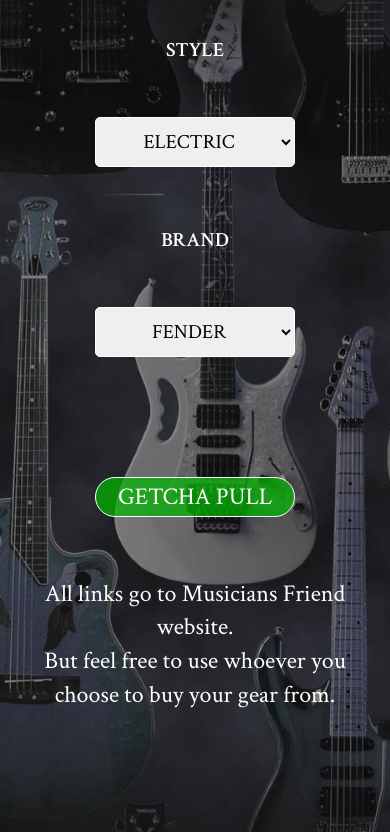
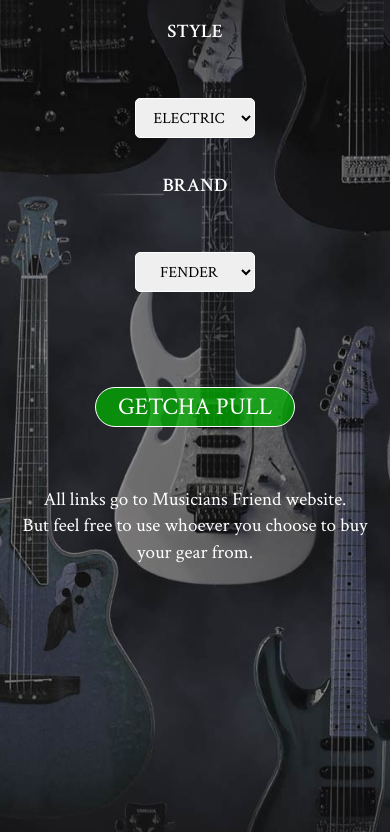
Before and after one commit to jerryvanderweide72/jerryvanderweide72.github.io, a plain HTML site: page index.html in a window 390 px wide. Shown: the part 92-924 px from the top of the page. Drawn offline with Linux system fonts and the light colour scheme.

Commit message:
Made more changes for mobile phone.

```diff
--- a/resources/css/queries.css
+++ b/resources/css/queries.css
@@ -74,7 +74,7 @@
         font-size: 130%;
     }
 
-    .how-to h2, h2, h3 {
+    .how-to h2, h3 {
         font-size: 100%;
     }
 
@@ -94,16 +94,22 @@
 
     .guitar-selection {
         float: none;
-        width: 200px;
         margin-left: auto;
         margin-right: auto;
     }
 
     .guitar-brand {
         float: none;
-        width: 200px;
         margin-left: auto;
         margin-right: auto;
+    }
+
+    .lbl-1 {
+        width: 360px;
+    }
+
+    .lbl-2 {
+        width: 360px;
     }
 
 
@@ -143,13 +149,6 @@
         margin-bottom: 2%;
     }
 
-    .lbl-1 {
-        width: 360px;
-    }
-
-    .lbl-2 {
-        width: 360px;
-    }
 
     /*Form*/
     input[type = text],
@@ -195,6 +194,25 @@
 
     /*Header and selection*/
 
+    .choices h1, h3 {
+        font-size: 95%;
+    }
+
+    .sel-box {
+        width: 120px;
+        height: 40px;
+        font-size: 78%;
+        margin-bottom: 5px;
+    }
+
+    .sel-box {
+
+    }
+
+    .your-choice {
+        font-size: 95%
+    }
+
     /*Form*/
     .contact {
         width: 100%;
@@ -217,7 +235,7 @@
     }
 
     .contact-form {
-        margin-left: 22%;
+        margin-left: 19%;
     }
 
     /*Footer*/
```
